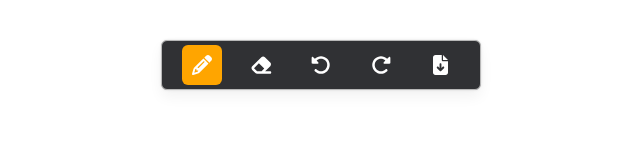
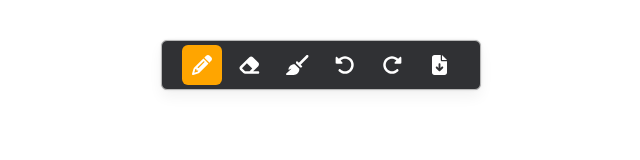
Before and after one commit to RandomThacker/sketchbook, a Next.js app: page /components/Menu in a window 1280 px wide. Shown: the top 160 px of the page, without its empty margins (319-959 px from the left). Built offline with nearby package versions, Linux system fonts and the light colour scheme.

Commit message:
added clear all button

```diff
--- a/src/pages/components/Board/index.jsx
+++ b/src/pages/components/Board/index.jsx
@@ -4,8 +4,7 @@ import { useSelector, useDispatch } from "react-redux";
 import { MENU_ITEMS } from "@/constants";
 import { actionItemClick } from "@/slice/menuSlice";
 import { socket } from "@/socket";
-import styles from './index.module.css'
-
+import styles from "./index.module.css";
 
 const Board = () => {
   const dispatch = useDispatch();
@@ -27,6 +26,12 @@ const Board = () => {
       anchor.href = URL;
       anchor.download = "sketch.jpg";
       anchor.click();
+
+      // context.fillStyle = "blue";
+      // context.fillRect(0, 0, canvas.width, canvas.height);
+    } else if (actionMenuItem === MENU_ITEMS.ERASEALL) {
+      context.fillStyle = "#202124";
+      context.fillRect(0, 0, canvas.width, canvas.height);
     } else if (
       actionMenuItem === MENU_ITEMS.UNDO ||
       actionMenuItem === MENU_ITEMS.REDO
@@ -155,7 +160,7 @@ const Board = () => {
       <img
         src="https://i.ibb.co/7Yp4H6P/Group-12.png"
         alt=""
-        style={{ position: "absolute", top: 0, left: 0, scale:"0.6" }}
+        style={{ position: "absolute", top: 0, left: 0, scale: "0.6" }}
         className={styles.logo}
       />
       <canvas ref={canvasRef} style={{ backgroundColor: "#202124" }}></canvas>
--- a/src/pages/components/Menu/index.jsx
+++ b/src/pages/components/Menu/index.jsx
@@ -1,7 +1,7 @@
 import { useDispatch, useSelector } from 'react-redux'
 import cx from 'classnames';
 import { FontAwesomeIcon } from '@fortawesome/react-fontawesome'
-import { faPencil, faEraser, faRotateLeft, faRotateRight, faFileArrowDown } from '@fortawesome/free-solid-svg-icons'
+import { faPencil, faEraser, faRotateLeft, faRotateRight, faFileArrowDown, faBroom } from '@fortawesome/free-solid-svg-icons'
 
 import styles from './index.module.css'
 
@@ -26,6 +26,9 @@ const Menu = () => {
             <div className={cx(styles.iconWrapper, {[styles.active]: activeMenuItem === MENU_ITEMS.ERASER})} onClick={() => handleMenuClick(MENU_ITEMS.ERASER)}>
                 <FontAwesomeIcon icon={faEraser} className={styles.icon} />
             </div>
+            <div className={styles.iconWrapper} onClick={() => handleActioItemClick(MENU_ITEMS.ERASEALL)}>
+                <FontAwesomeIcon icon={faBroom} className={styles.icon}/>
+            </div>
             <div className={styles.iconWrapper} onClick={() => handleActioItemClick(MENU_ITEMS.UNDO)}>
                 <FontAwesomeIcon icon={faRotateLeft} className={styles.icon}/>
             </div>
--- a/src/slice/toolboxSlice.js
+++ b/src/slice/toolboxSlice.js
@@ -10,6 +10,7 @@ const initialState = {
         color: COLORS.WHITE,
         size: 3
     },
+    [MENU_ITEMS.ERASEALL]: {},
     [MENU_ITEMS.UNDO]: {},
     [MENU_ITEMS.REDO]: {},
     [MENU_ITEMS.DOWNLOAD]: {},
```
